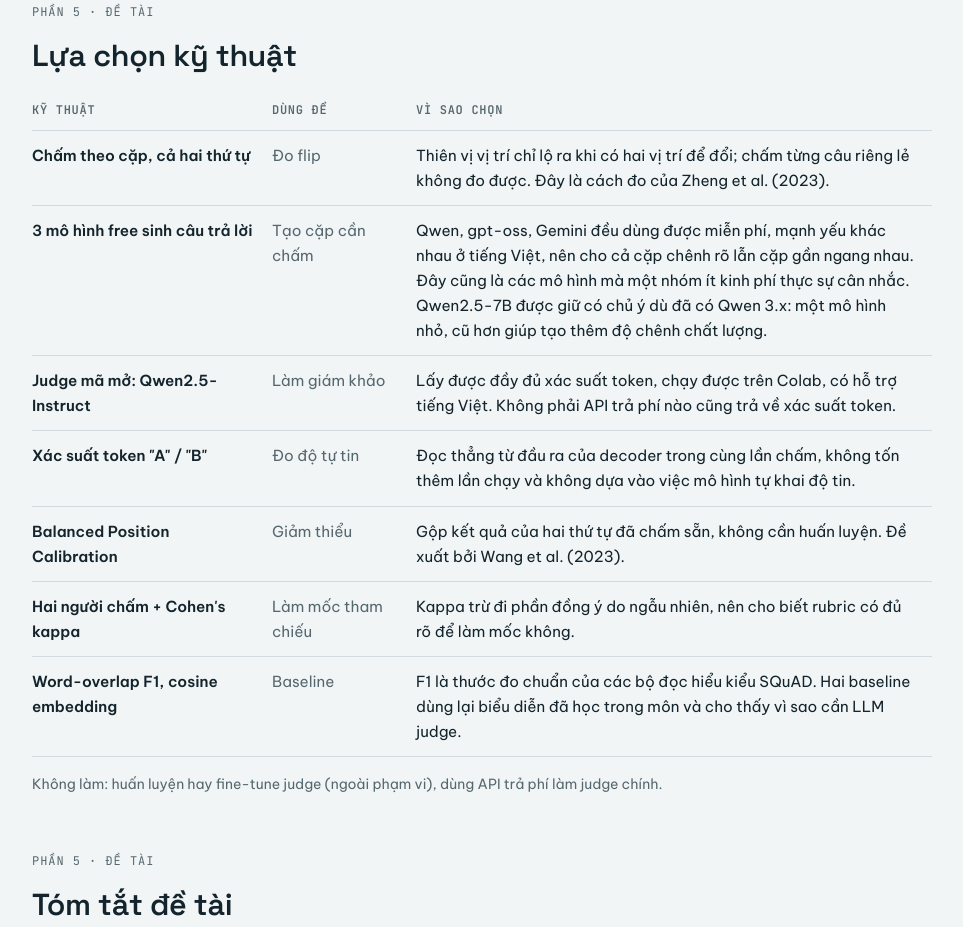
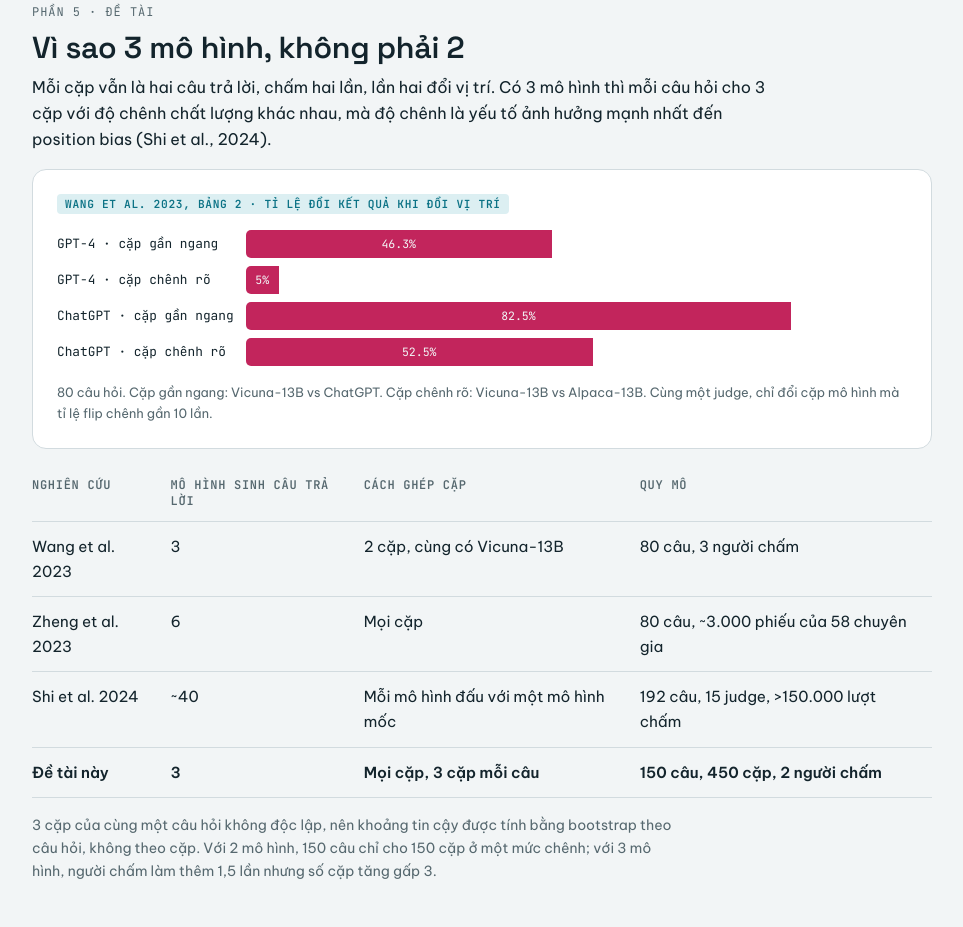
Before and after one commit to khacbac/nlp, a plain HTML site: page proposal.html in a window 1280 px wide. Shown: the part 9077-10004 px from the top of the page, without its empty margins (158-1121 px from the left). Drawn offline with Linux system fonts and the light colour scheme.

Commit message:
Add slide justifying three answer models with prior-work numbers

```diff
--- a/proposal.html
+++ b/proposal.html
@@ -831,6 +831,36 @@ ul.plain{margin:0;padding-left:1.2em;display:flex;flex-direction:column;gap:8px}
   </ol>
 </section>
 
+<section class="stack" aria-labelledby="h-three">
+  <div class="col stack-s">
+    <span class="eyebrow"><span class="vi">Phần 5 · Đề tài</span><span class="en">Part 5 · The project</span></span>
+    <h2 id="h-three"><span class="vi">Vì sao 3 mô hình, không phải 2</span><span class="en">Why 3 models, not 2</span></h2>
+    <p><span class="vi">Mỗi cặp vẫn là hai câu trả lời, chấm hai lần, lần hai đổi vị trí. Có 3 mô hình thì mỗi câu hỏi cho 3 cặp với độ chênh chất lượng khác nhau, mà độ chênh là yếu tố ảnh hưởng mạnh nhất đến position bias (Shi et al., 2024).</span><span class="en">Each pair is still two answers judged twice, swapped the second time. Three models give 3 pairs per question with different quality gaps, and the gap is the strongest driver of position bias (Shi et al., 2024).</span></p>
+  </div>
+  <div class="panel">
+    <span class="tag real"><span class="vi">Wang et al. 2023, Bảng 2 · tỉ lệ đổi kết quả khi đổi vị trí</span><span class="en">Wang et al. 2023, Table 2 · conflict rate after swapping</span></span>
+    <div class="sb">
+      <span><span class="vi">GPT-4 · cặp gần ngang</span><span class="en">GPT-4 · close pair</span></span><div class="sbar"><span class="s-first" style="width:46.3%">46.3%</span></div>
+      <span><span class="vi">GPT-4 · cặp chênh rõ</span><span class="en">GPT-4 · clear-gap pair</span></span><div class="sbar"><span class="s-first" style="width:5%">5%</span></div>
+      <span><span class="vi">ChatGPT · cặp gần ngang</span><span class="en">ChatGPT · close pair</span></span><div class="sbar"><span class="s-first" style="width:82.5%">82.5%</span></div>
+      <span><span class="vi">ChatGPT · cặp chênh rõ</span><span class="en">ChatGPT · clear-gap pair</span></span><div class="sbar"><span class="s-first" style="width:52.5%">52.5%</span></div>
+    </div>
+    <p class="note"><span class="vi">80 câu hỏi. Cặp gần ngang: Vicuna-13B vs ChatGPT. Cặp chênh rõ: Vicuna-13B vs Alpaca-13B. Cùng một judge, chỉ đổi cặp mô hình mà tỉ lệ flip chênh gần 10 lần.</span><span class="en">80 questions. Close pair: Vicuna-13B vs ChatGPT. Clear-gap pair: Vicuna-13B vs Alpaca-13B. Same judge, only the model pair changes, and the flip rate differs almost tenfold.</span></p>
+  </div>
+  <div class="tbl">
+    <table>
+      <thead><tr><th><span class="vi">Nghiên cứu</span><span class="en">Study</span></th><th><span class="vi">Mô hình sinh câu trả lời</span><span class="en">Answer models</span></th><th><span class="vi">Cách ghép cặp</span><span class="en">Pairing</span></th><th><span class="vi">Quy mô</span><span class="en">Scale</span></th></tr></thead>
+      <tbody>
+        <tr><td>Wang et al. 2023</td><td>3</td><td><span class="vi">2 cặp, cùng có Vicuna-13B</span><span class="en">2 pairs, both with Vicuna-13B</span></td><td><span class="vi">80 câu, 3 người chấm</span><span class="en">80 questions, 3 annotators</span></td></tr>
+        <tr><td>Zheng et al. 2023</td><td>6</td><td><span class="vi">Mọi cặp</span><span class="en">All pairs</span></td><td><span class="vi">80 câu, ~3.000 phiếu của 58 chuyên gia</span><span class="en">80 questions, ~3,000 votes from 58 experts</span></td></tr>
+        <tr><td>Shi et al. 2024</td><td>~40</td><td><span class="vi">Mỗi mô hình đấu với một mô hình mốc</span><span class="en">Each model vs one fixed baseline</span></td><td><span class="vi">192 câu, 15 judge, &gt;150.000 lượt chấm</span><span class="en">192 questions, 15 judges, &gt;150,000 judgments</span></td></tr>
+        <tr><td><b><span class="vi">Đề tài này</span><span class="en">This project</span></b></td><td><b>3</b></td><td><b><span class="vi">Mọi cặp, 3 cặp mỗi câu</span><span class="en">All pairs, 3 per question</span></b></td><td><b><span class="vi">150 câu, 450 cặp, 2 người chấm</span><span class="en">150 questions, 450 pairs, 2 annotators</span></b></td></tr>
+      </tbody>
+    </table>
+  </div>
+  <p class="col muted small noshow"><span class="vi">3 cặp của cùng một câu hỏi không độc lập, nên khoảng tin cậy được tính bằng bootstrap theo câu hỏi, không theo cặp. Với 2 mô hình, 150 câu chỉ cho 150 cặp ở một mức chênh; với 3 mô hình, người chấm làm thêm 1,5 lần nhưng số cặp tăng gấp 3.</span><span class="en">The 3 pairs from one question are not independent, so confidence intervals bootstrap over questions, not pairs. With 2 models, 150 questions give only 150 pairs at one gap level; with 3 models, annotators do 1.5× the work but the pair count triples.</span></p>
+</section>
+
 <section class="stack" aria-labelledby="h-tech">
   <span class="eyebrow"><span class="vi">Phần 5 · Đề tài</span><span class="en">Part 5 · The project</span></span>
   <h2 id="h-tech"><span class="vi">Lựa chọn kỹ thuật</span><span class="en">Technical choices</span></h2>
@@ -959,6 +989,7 @@ ul.plain{margin:0;padding-left:1.2em;display:flex;flex-direction:column;gap:8px}
     <li>Zheng et al. Large Language Models Are Not Robust Multiple Choice Selectors. ICLR 2024. <a href="https://arxiv.org/abs/2309.03882">arXiv:2309.03882</a></li>
     <li>Liu et al. Lost in the Middle: How Language Models Use Long Contexts. TACL. <a href="https://arxiv.org/abs/2307.03172">arXiv:2307.03172</a></li>
     <li>Fu and Liu. How Reliable is Multilingual LLM-as-a-Judge? Findings of EMNLP 2025. <a href="https://arxiv.org/abs/2505.12201">arXiv:2505.12201</a></li>
+    <li>Shi, L., Ma, C., Liang, W., Diao, X., Ma, W., &amp; Vosoughi, S. Judging the Judges: A Systematic Study of Position Bias in LLM-as-a-Judge. 2024. <a href="https://arxiv.org/abs/2406.07791">arXiv:2406.07791</a></li>
     <li>Gu et al. A Survey on LLM-as-a-Judge. <a href="https://arxiv.org/abs/2411.15594">arXiv:2411.15594</a></li>
     <li>Nguyen, K. V., Tran, S. Q., Nguyen, L. T., Huynh, T. V., Luu, S. T., &amp; Nguyen, N. L.-T. (2022). VLSP 2021 - ViMRC Challenge: Vietnamese Machine Reading Comprehension. <a href="https://arxiv.org/abs/2203.11400">arXiv:2203.11400</a>. Dataset: <a href="https://huggingface.co/datasets/taidng/UIT-ViQuAD2.0">huggingface.co/datasets/taidng/UIT-ViQuAD2.0</a></li>
   </ul>
@@ -993,7 +1024,7 @@ ul.plain{margin:0;padding-left:1.2em;display:flex;flex-direction:column;gap:8px}
   setLang(saved==='en'?'en':'vi');
 
   /* 5-minute talk: ten stops, suggested seconds per stop (total 300) */
-  var stops=[['header',15],['h-teacher',30],['h-human',25],['h-llm',50],['h-machine',25],['h-origin',25],['h-rq',35],['h-method',30],['h-tech',40],['h-plan',25],['h-overview',0],['h-criteria',0]]
+  var stops=[['header',15],['h-teacher',30],['h-human',25],['h-llm',40],['h-machine',25],['h-origin',25],['h-rq',35],['h-method',30],['h-three',20],['h-tech',30],['h-plan',25],['h-overview',0],['h-criteria',0]]
     .map(function(a){return {el:a[0]==='header'?document.querySelector('.wrap>header'):document.querySelector('[aria-labelledby="'+a[0]+'"]'),sec:a[1]}});
   var cur=-1, dots='';
   stops.forEach(function(){dots+='<i></i>'}); $('p-dots').innerHTML=dots;
```
Also changed, not shown: 2 other files.
